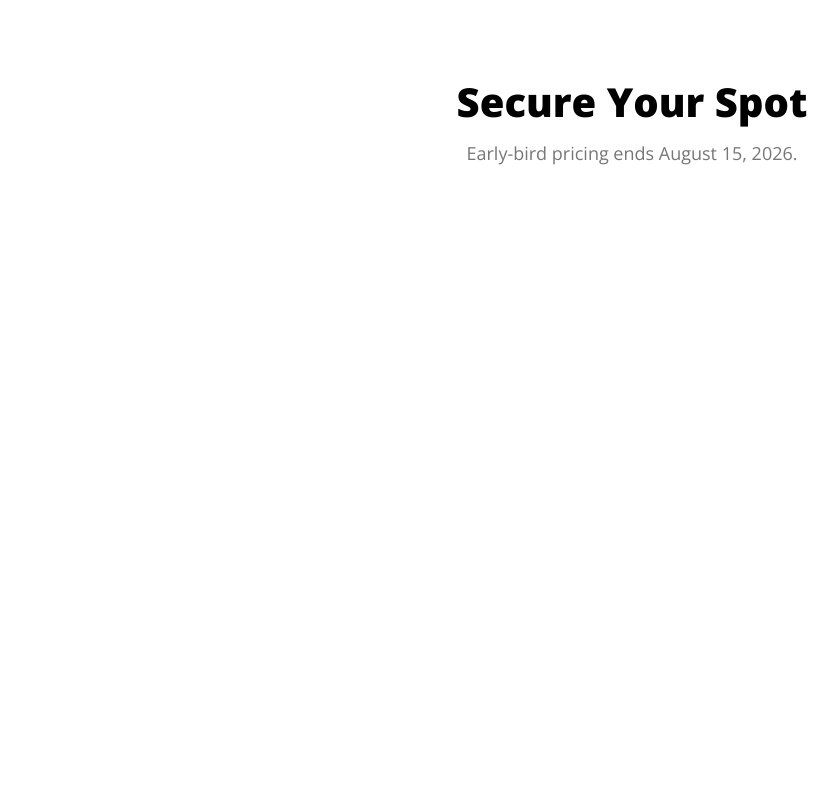
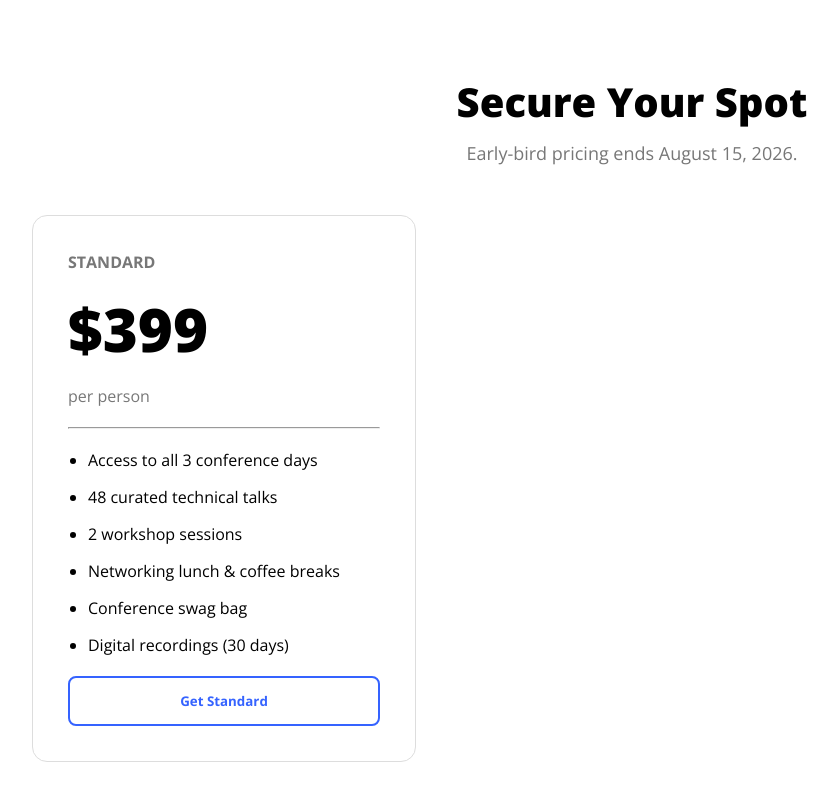
Before and after one commit to hridi61/b14-a1-solution, a plain HTML site: page index.html in a window 1280 px wide. Shown: the part 1903-2703 px from the top of the page, without its empty margins (8-846 px from the left). Before the commit the page ends 2218 px from the top, so only its background shows below. Drawn offline with nearby package versions, Linux system fonts and the light colour scheme.

Commit message:
my fouth commit

```diff
--- a/index.html
+++ b/index.html
@@ -93,6 +93,26 @@
         <h3 class="pricing-title">Secure Your Spot</h3>
         <p class="pricing-subtitle">Early-bird pricing ends August 15, 2026.</p>
         <div class="pricing-card-parent">
+
+            <div class="standard-card">
+                <p class="plan">STANDARD</p>
+                <h2 class="price">$399</h2>
+                <p class="person">per person</p>
+                <hr>
+
+                <ul class="price-list">
+                   <li>Access to all 3 conference days</li>
+                   <li>48 curated technical talks</li>
+                   <li>2 workshop sessions</li>
+                   <li>Networking lunch & coffee breaks</li>
+                   <li>Conference swag bag</li>
+                   <li>Digital recordings (30 days)</li>
+                </ul>
+
+                <button class="outline-button">Get Standard</button>
+            </div>
+
+
         </div>
     </div>
    </section>
--- a/style.css
+++ b/style.css
@@ -203,3 +203,49 @@ img{
     font-weight:bold;
     cursor:pointer;
 }
+
+.standard-card{
+    width:32%;
+    padding:35px;
+    border:1px solid #ddd;
+    border-radius:15px;
+    background:#fff;
+    text-align:left;
+}
+
+.plan{
+    color:#777;
+    font-size:16px;
+    font-weight:bold;
+}
+
+.price{
+    font-size:60px;
+    font-weight:800;
+    margin:15px 0;
+}
+
+.person{
+    color:#777;
+    margin-bottom:20px;
+}
+
+.price-list{
+    margin:20px 0;
+    padding-left:20px;
+}
+
+.price-list li{
+    margin-bottom:15px;
+}
+
+.outline-button{
+    width:100%;
+    padding:14px;
+    border:2px solid #3563ff;
+    background:#fff;
+    color:#3563ff;
+    border-radius:8px;
+    font-weight:bold;
+    cursor:pointer;
+}
```
